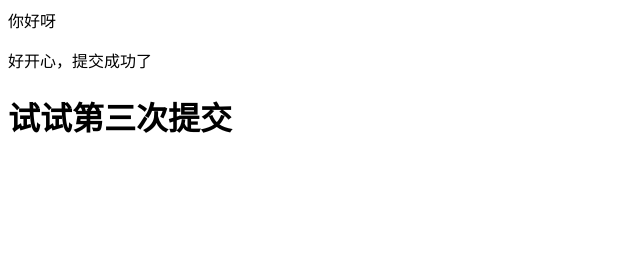
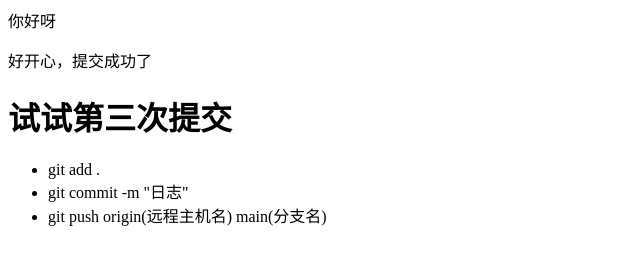
Before and after one commit to linluxixi/canvas, a plain HTML site: page index.html in a window 1280 px wide. Shown: the whole page, without its empty margins (0-640 px from the left). Drawn offline with Linux system fonts and the light colour scheme.

Commit message:
第四次提交

```diff
--- a/index.html
+++ b/index.html
@@ -11,6 +11,12 @@
       你好呀
       <p>好开心，提交成功了</p>
       <h1>试试第三次提交</h1>
+      <!-- git提交方法，修改后，在有.git的文件夹下右击出现git bash -->
+      <ul>
+        <li>git add .</li>
+        <li>git commit -m "日志"</li>
+        <li>git push origin(远程主机名) main(分支名)</li>
+      </ul>
     </div>
   </body>
 </html>
```
